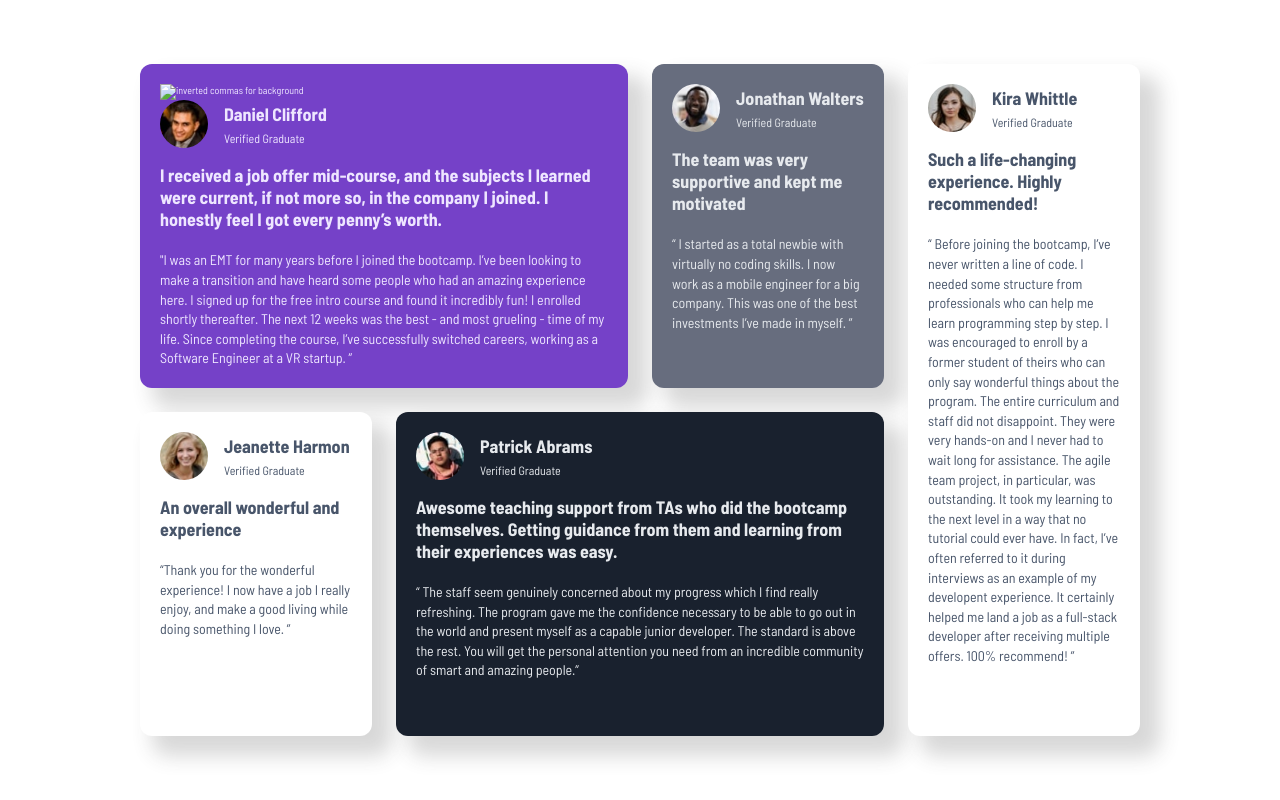
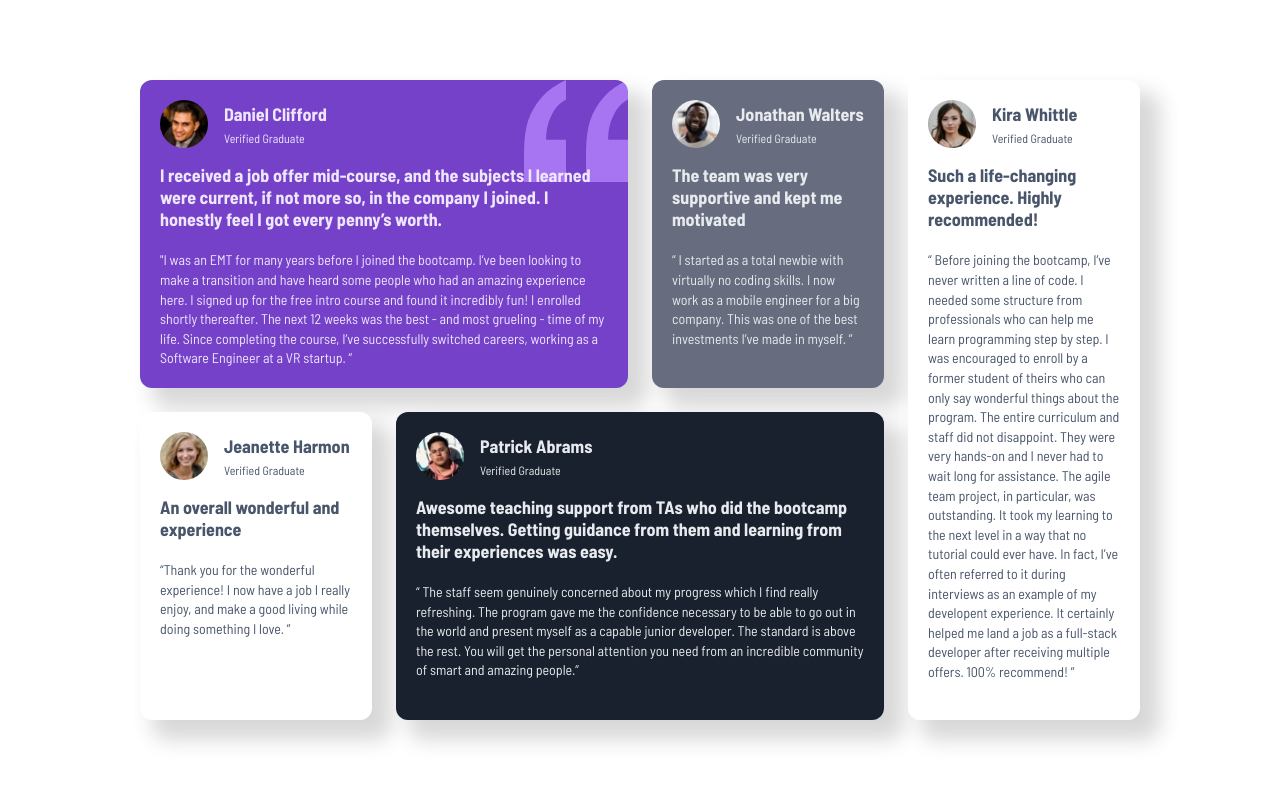
Before and after one commit to SurajChaunal/frontend-mentor-responsive-testinomials, a plain HTML site: page index.html in a window 1280 px wide. Drawn offline with Linux system fonts and the light colour scheme.

Commit message:
completed desktop version

```diff
--- a/index.html
+++ b/index.html
@@ -34,7 +34,6 @@
   <body>
     <main class="testinomials">
       <div class="testinomial test-1">
-        <img alt="inverted commas for background" />
         <header class="header">
           <img
             src="./images/image-daniel.jpg"
--- a/styles.css
+++ b/styles.css
@@ -68,11 +68,18 @@ body {
   font-size: 1.4rem;
   line-height: 1.4;
 }
+.icon-background {
+  z-index: 0;
+}
 .test-1 {
   grid-row: 1 / 2;
   grid-column: 1 / span 2;
   background-color: var(--color-Purple-500);
   color: var(--color-Purple-50);
+  background-image: url("./images/bg-pattern-quotation.svg");
+  background-size: 60;
+  background-position: top right;
+  background-repeat: no-repeat;
 }
 .test-2 {
   background-color: var(--color-Grey-400);
```
